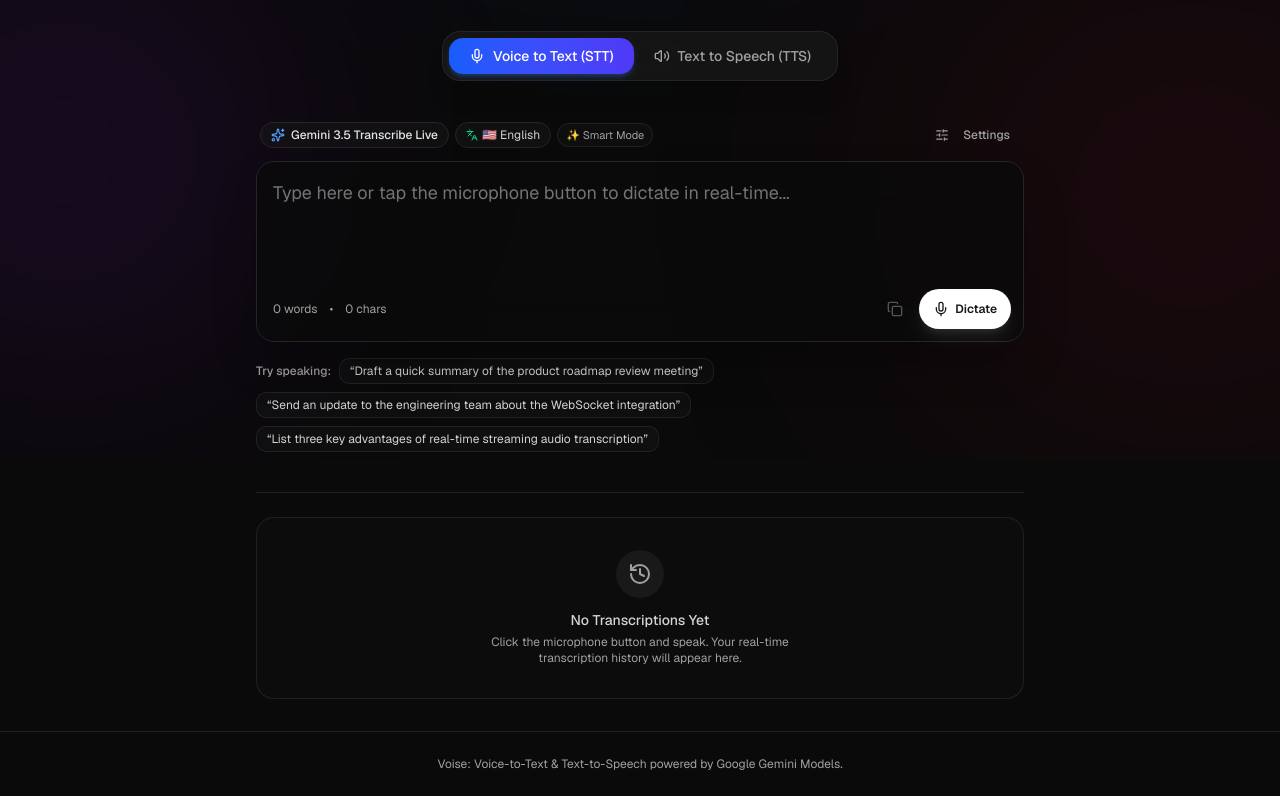
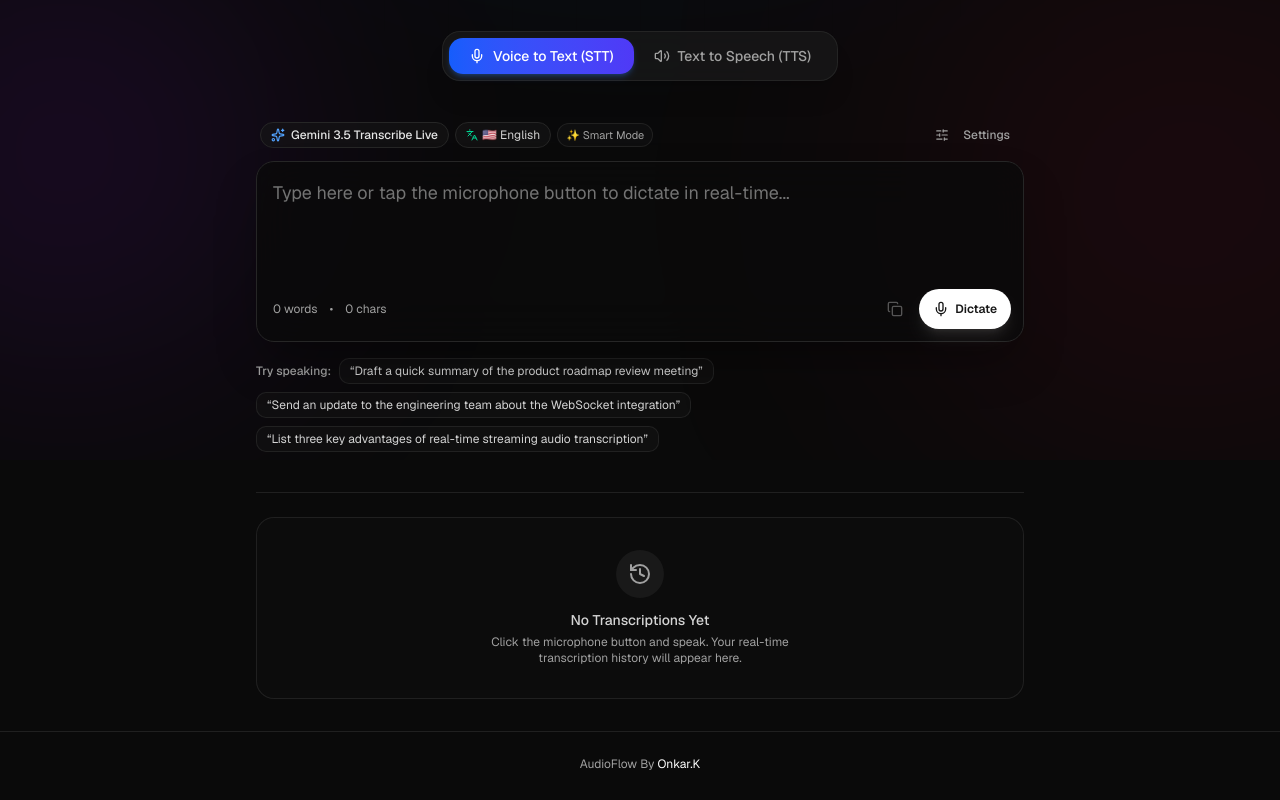
Before and after one commit to OnkarK0273/audio-flow, a Next.js app: page / in a window 1280 px wide. Shown: the part 340-1140 px from the top of the page. Built offline with nearby package versions, Linux system fonts and the light colour scheme.

Commit message:
feat: branding

```diff
--- a/src/app/page.tsx
+++ b/src/app/page.tsx
@@ -17,7 +17,7 @@
 
       <div className="relative z-10 flex flex-col min-h-screen">
         {/* Navigation Bar */}
-        <Navigation activeTab={activeTab} />
+        <Navigation />
 
         {/* Main Content Area */}
         <main className="flex-1 max-w-5xl w-full mx-auto px-4 sm:px-6 py-8 space-y-10">
@@ -33,9 +33,16 @@
 
         {/* Footer */}
         <footer className="border-t border-neutral-800/80 py-6 text-center text-xs text-neutral-400">
-          <p>
-            Voise: Voice-to-Text & Text-to-Speech powered by Google Gemini
-            Models.
+          <p className="mb-1">
+            AudioFlow By
+            <a
+              href="https://www.linkedin.com/in/onkar-k-557a421a4/"
+              target="_blank"
+              className="text-white"
+            >
+              {" "}
+              Onkar.K
+            </a>
           </p>
         </footer>
       </div>
```
